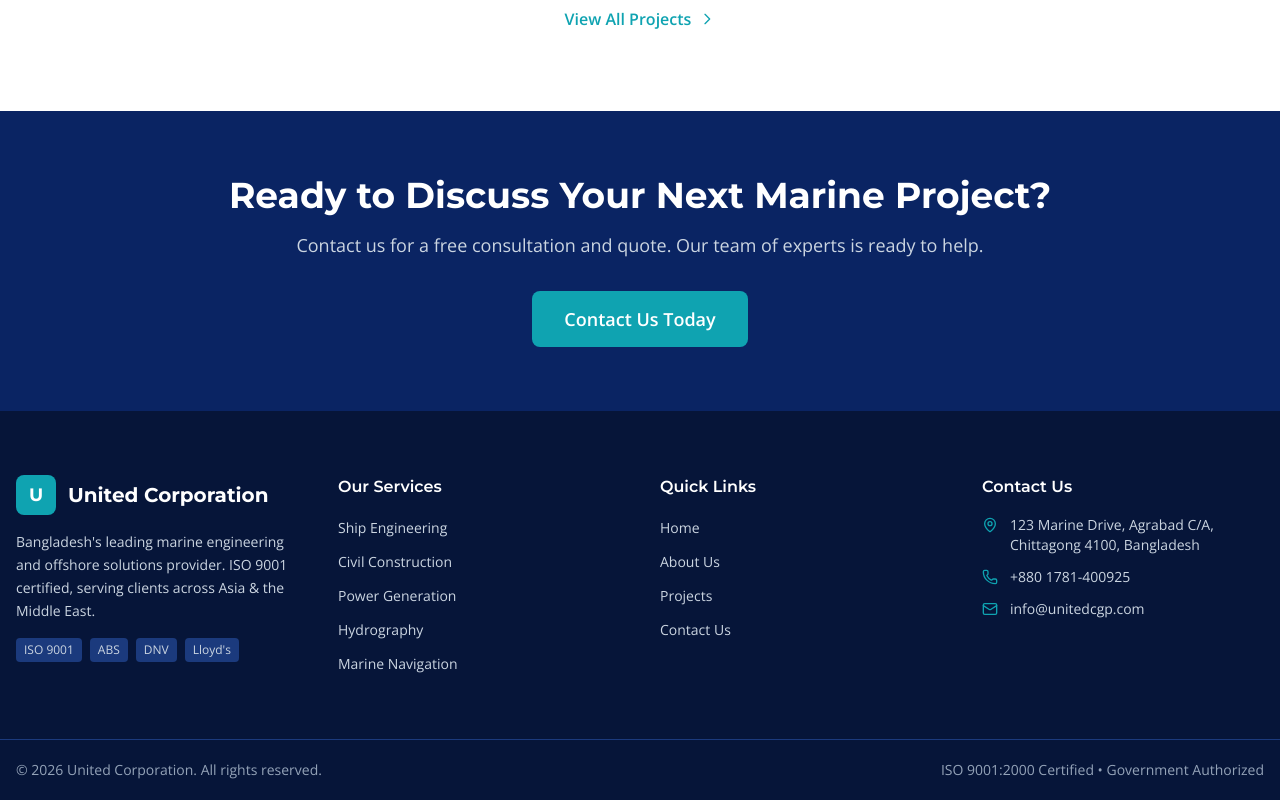
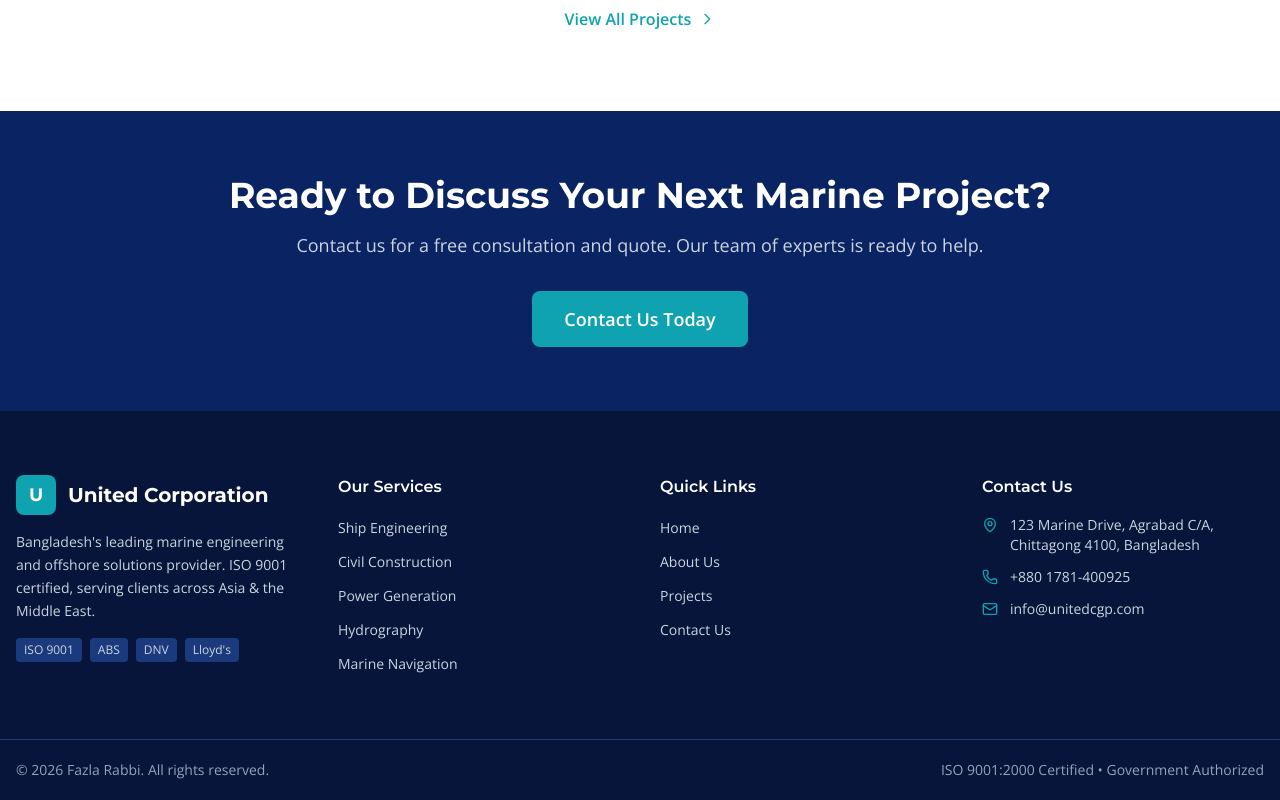
Before and after one commit to connectfazla/united-cgp, a Next.js app: page / in a window 1280 px wide. Shown: the part 3364-4164 px from the top of the page. Built offline with nearby package versions, Linux system fonts and the light colour scheme.

Commit message:
chore: update footer

```diff
--- a/src/components/Footer.tsx
+++ b/src/components/Footer.tsx
@@ -97,7 +97,7 @@ export function Footer() {
       </div>
       <div className="border-t border-navy-light">
         <div className="max-w-7xl mx-auto px-4 py-5 flex flex-col md:flex-row justify-between items-center gap-2 text-sm text-gray-400">
-          <span>&copy; {new Date().getFullYear()} United Corporation. All rights reserved.</span>
+          <span>&copy; {new Date().getFullYear()} Fazla Rabbi. All rights reserved.</span>
           <span>ISO 9001:2000 Certified &bull; Government Authorized</span>
         </div>
       </div>
```
